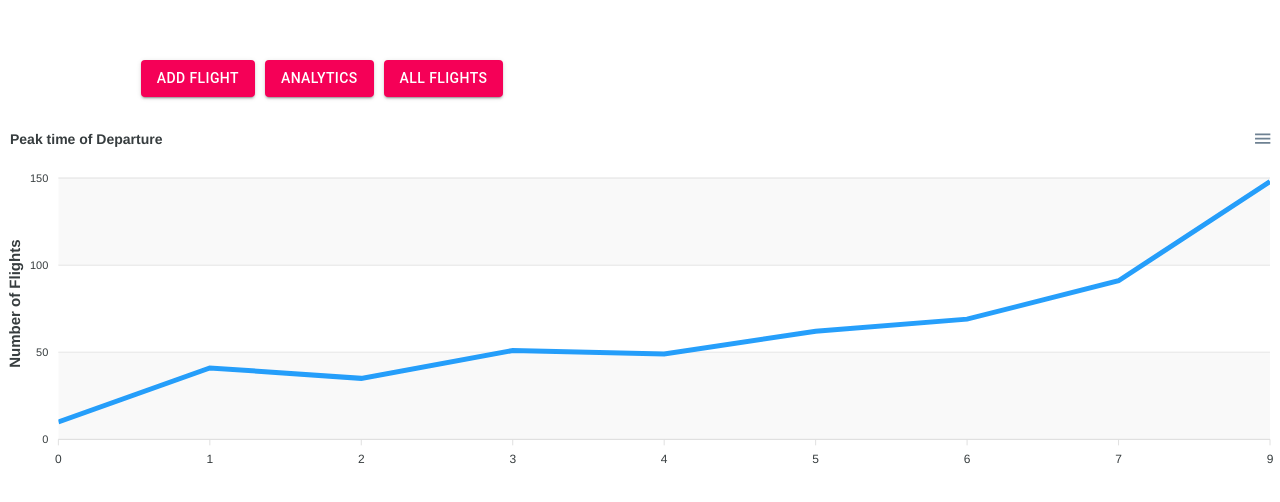
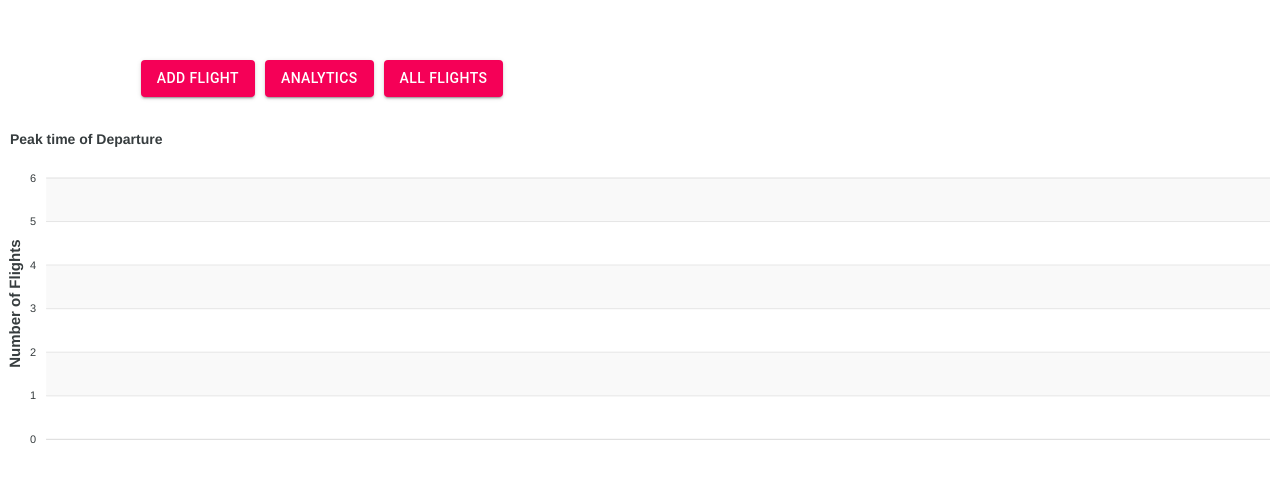
Before and after one commit to TanNguyen5659/172cmpe, a React (Create React App) app in the folder react-springboot-mysql-master/frontend/: page /analytic in a window 1280 px wide. Shown: the top 502 px of the page. Built offline with nearby package versions, Linux system fonts and the light colour scheme.

Commit message:
Completed Analytics page

```diff
--- a/react-springboot-mysql-master/frontend/src/App.js
+++ b/react-springboot-mysql-master/frontend/src/App.js
@@ -1,16 +1,20 @@
-import React from "react";
+import React,{useState} from "react";
 import AddFlight from "./Components/AddFlight";
 import { Route, BrowserRouter as Router } from "react-router-dom";
 import Table from "./Components/Table";
 import Analytic from "./Components/analytic";
+import someContexts from "./Components/makeContext";
 
 function App() {
+  const [numberFlight,setNumber]=useState([]);
   return (
     <Router>
-      <Route exact path="/" component={Table} />
-      <Route path="/addFlight" component={AddFlight} />
-      <Route path="/analytic" component={Analytic} />
-    </Router>
+      <someContexts.Provider value={{numberFlight,setNumber}}>
+        <Route exact path="/" component={Table} />
+        <Route path="/addFlight" component={AddFlight} />
+        <Route path="/analytic" component={Analytic} />
+      </someContexts.Provider>
+     </Router>
   );
 }
 
--- a/react-springboot-mysql-master/frontend/src/Components/Table.js
+++ b/react-springboot-mysql-master/frontend/src/Components/Table.js
@@ -1,4 +1,4 @@
-import React from "react";
+import React,{ useContext } from "react";
 import { makeStyles } from "@material-ui/core/styles";
 import Table from "@material-ui/core/Table";
 import TableBody from "@material-ui/core/TableBody";
@@ -16,7 +16,7 @@ import TextField from "@material-ui/core/TextField";
 import Button from "@material-ui/core/Button";
 import FlightIcon from "@material-ui/icons/Flight";
 import { useHistory } from "react-router-dom";
-
+import someContexts from "./makeContext";
 const useStyles = makeStyles((theme) => ({
   table: {
     minWidth: 600,
@@ -53,7 +53,7 @@ const useStyles = makeStyles((theme) => ({
 
 export default function SimpleTable() {
   const classes = useStyles();
-
+  const context = useContext(someContexts);
   const [data, upDateData] = React.useState([]);
   const [firstLoad, setLoad] = React.useState(true);
 
@@ -76,6 +76,27 @@ export default function SimpleTable() {
     let body = await response.json();
     upDateData(body);
     console.log(body);
+    let numArr=[];
+    let hourArr=["00","01","02","03","04","05","06","07","08","09","10","11","12","13","14","15","16","17","18","19","20","21","22","23"]
+
+    for(var i =0;i<hourArr.length;i++){
+      var count=0;
+      body.map((x)=>{
+        let depart=x.departureTime;
+        // console.log(depart.slice(0,2));
+        // if(depart.slice(0,1)==="0"){
+        //   depart=depart.slice(1,2);
+        // }else{
+        //   depart=depart.slice(0,2);
+        // }
+        if(hourArr[i]===(depart.slice(0,2))){
+          count+=1;
+        }
+      })
+      numArr.push(count);
+    }
+    console.log(numArr);
+    context.setNumber(numArr);
   }
 
   //todo: this 3 functions get data from search boxes
--- a/react-springboot-mysql-master/frontend/src/Components/analytic.js
+++ b/react-springboot-mysql-master/frontend/src/Components/analytic.js
@@ -1,10 +1,12 @@
-import React from "react";
+import React, { useContext } from "react";
 // import Chart from 'react-apexcharts'
 import ReactApexChart from "react-apexcharts";
 import Button from "@material-ui/core/Button";
 import { useHistory } from "react-router-dom";
+import someContexts from "./makeContext";
 
 export default function Analytic() {
+  const context = useContext(someContexts);
   let history = useHistory();
   const goAdd = () => history.push("/addFlight");
   const goAnalytic = () => history.push("/analytic");
@@ -12,7 +14,7 @@ export default function Analytic() {
   const series = [
     {
       name: "Numbers of Flights",
-      data: [10, 41, 35, 51, 49, 62, 69, 91, 148],
+      data: context.numberFlight,
     },
   ];
 
@@ -66,7 +68,7 @@ export default function Analytic() {
         "4",
         "5",
         "6",
-        "7",
+        "7","8",
         "9",
         "10",
         "11",
```
Also changed, not shown: 1 other file (tests, documents, lock files or other folders).
